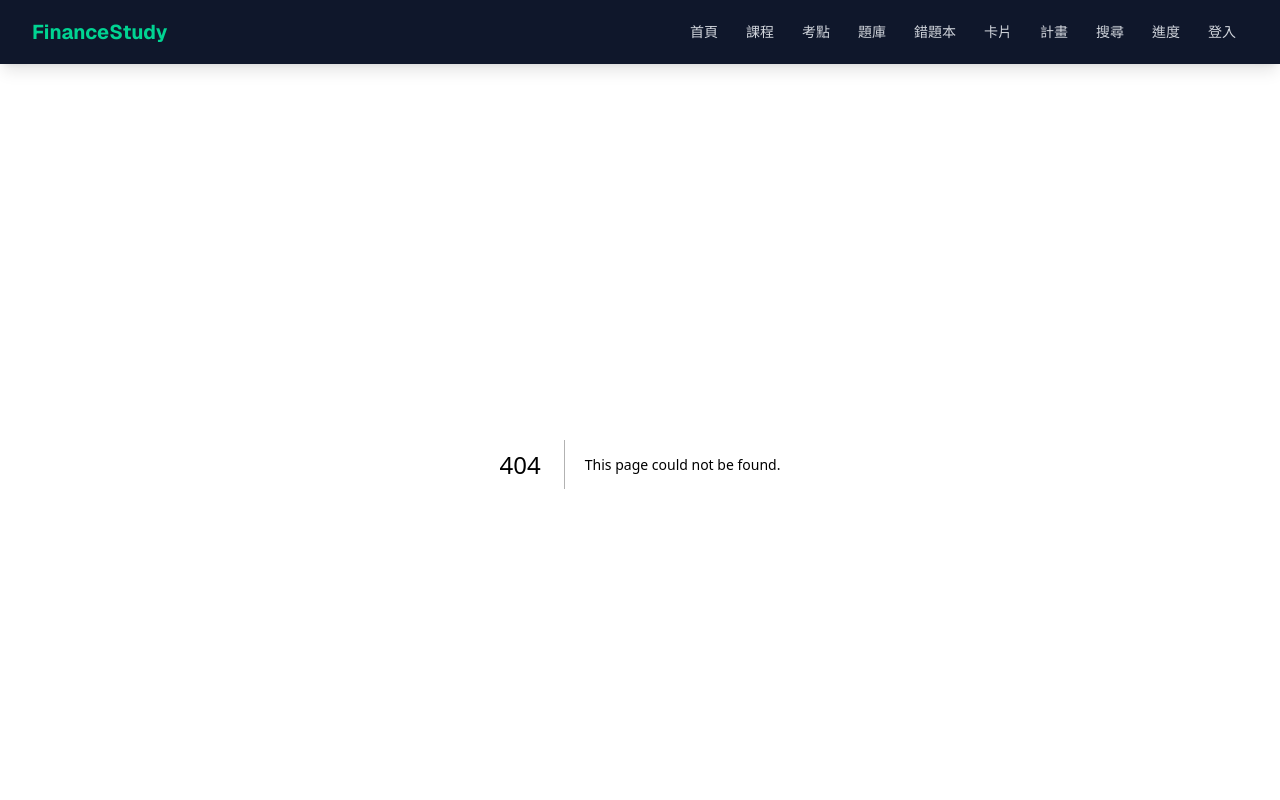
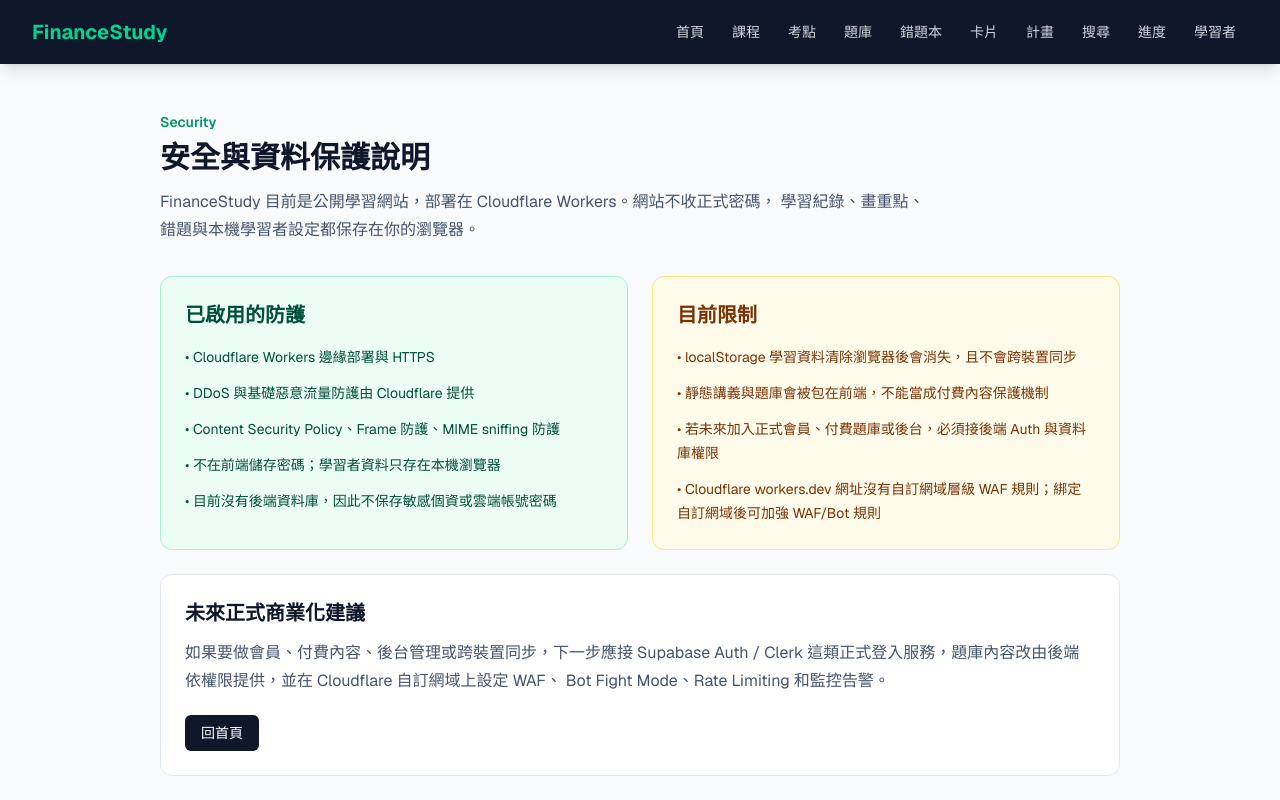
Before and after one commit to ykk820/finance-study, a Next.js app: page /security in a window 1280 px wide. Before the commit this address had no page. Shown: the top 800 px of the page. Built offline with nearby package versions, Linux system fonts and the light colour scheme.

Commit message:
Harden local learner mode and security headers

```diff
--- a/next.config.ts
+++ b/next.config.ts
@@ -1,7 +1,41 @@
 import type { NextConfig } from "next";
 
+const securityHeaders = [
+  {
+    key: "Content-Security-Policy",
+    value: [
+      "default-src 'self'",
+      "script-src 'self' 'unsafe-inline' 'unsafe-eval'",
+      "style-src 'self' 'unsafe-inline'",
+      "img-src 'self' data: blob:",
+      "font-src 'self' data:",
+      "connect-src 'self'",
+      "object-src 'none'",
+      "base-uri 'self'",
+      "form-action 'self'",
+      "frame-ancestors 'none'",
+      "upgrade-insecure-requests",
+    ].join("; "),
+  },
+  { key: "X-Frame-Options", value: "DENY" },
+  { key: "X-Content-Type-Options", value: "nosniff" },
+  { key: "Referrer-Policy", value: "strict-origin-when-cross-origin" },
+  {
+    key: "Permissions-Policy",
+    value: "camera=(), microphone=(), geolocation=(), payment=(), usb=(), interest-cohort=()",
+  },
+  { key: "Cross-Origin-Opener-Policy", value: "same-origin" },
+];
+
 const nextConfig: NextConfig = {
-  /* config options here */
+  async headers() {
+    return [
+      {
+        source: "/(.*)",
+        headers: securityHeaders,
+      },
+    ];
+  },
 };
 
 export default nextConfig;
--- a/src/app/auth/page.tsx
+++ b/src/app/auth/page.tsx
@@ -3,17 +3,13 @@
 import { useState } from "react";
 import { useRouter } from "next/navigation";
 import {
-  getUsers,
   logout,
-  saveUsers,
   setCurrentUser,
   useCurrentUser,
 } from "@/lib/auth";
 
 export default function AuthPage() {
-  const [isLogin, setIsLogin] = useState(true);
   const [email, setEmail] = useState("");
-  const [password, setPassword] = useState("");
   const [name, setName] = useState("");
   const [message, setMessage] = useState("");
   const currentUser = useCurrentUser();
@@ -22,38 +18,17 @@ export default function AuthPage() {
   const handleSubmit = (e: React.FormEvent) => {
     e.preventDefault();
 
-    if (isLogin) {
-      const users = getUsers();
-      const user = users.find(
-        (u) => u.email === email.trim() && u.password === password
-      );
-      if (user) {
-        setCurrentUser(user);
-        router.push("/");
-      } else {
-        setMessage("帳號或密碼錯誤");
-      }
-    } else {
-      if (!name || !email || !password) {
-        setMessage("請填寫所有欄位");
+    if (!name.trim() || !email.trim()) {
+      setMessage("請填寫姓名和 Email");
       return;
     }
-      const users = getUsers();
-      if (users.find((u) => u.email === email.trim())) {
-        setMessage("此 Email 已被註冊");
-        return;
-      }
-      const newUser = {
+
+    setCurrentUser({
       name: name.trim(),
       email: email.trim(),
-        password,
       createdAt: Date.now(),
-      };
-      users.push(newUser);
-      saveUsers(users);
-      setCurrentUser(newUser);
+    });
     router.push("/");
-    }
   };
 
   if (currentUser) {
@@ -92,11 +67,13 @@ export default function AuthPage() {
     <div className="max-w-md mx-auto px-4 py-16">
       <div className="bg-white rounded-xl border shadow-sm p-8">
         <h1 className="text-2xl font-bold text-slate-900 text-center mb-6">
-          {isLogin ? "登入" : "註冊"}
+          本機學習者設定
         </h1>
+        <div className="mb-6 rounded-lg border border-blue-200 bg-blue-50 p-4 text-sm leading-6 text-blue-800">
+          這不是雲端帳號系統，不會儲存密碼。姓名與 Email 只保存在你的瀏覽器，用來顯示學習者名稱。
+        </div>
 
         <form onSubmit={handleSubmit} className="space-y-4">
-          {!isLogin && (
           <div>
             <label className="block text-sm font-medium text-slate-700 mb-1">
               姓名
@@ -109,7 +86,6 @@ export default function AuthPage() {
               placeholder="你的姓名"
             />
           </div>
-          )}
 
           <div>
             <label className="block text-sm font-medium text-slate-700 mb-1">
@@ -124,19 +100,6 @@ export default function AuthPage() {
             />
           </div>
 
-          <div>
-            <label className="block text-sm font-medium text-slate-700 mb-1">
-              密碼
-            </label>
-            <input
-              type="password"
-              value={password}
-              onChange={(e) => setPassword(e.target.value)}
-              className="w-full px-4 py-2 border border-slate-300 rounded-md focus:outline-none focus:ring-2 focus:ring-emerald-500"
-              placeholder="••••••••"
-            />
-          </div>
-
           {message && (
             <p className="text-sm text-red-600">{message}</p>
           )}
@@ -145,22 +108,9 @@ export default function AuthPage() {
             type="submit"
             className="w-full py-3 bg-emerald-600 text-white rounded-md font-medium hover:bg-emerald-700 transition-colors"
           >
-            {isLogin ? "登入" : "註冊"}
+            儲存本機設定
           </button>
         </form>
-
-        <p className="mt-6 text-center text-sm text-slate-600">
-          {isLogin ? "還沒有帳號？" : "已經有帳號了？"}
-          <button
-            onClick={() => {
-              setIsLogin(!isLogin);
-              setMessage("");
-            }}
-            className="ml-1 text-emerald-600 font-medium hover:text-emerald-700"
-          >
-            {isLogin ? "立即註冊" : "登入"}
-          </button>
-        </p>
       </div>
     </div>
   );
--- a/src/app/layout.tsx
+++ b/src/app/layout.tsx
@@ -37,7 +37,10 @@ export default function RootLayout({
               <p className="font-semibold text-white">FinanceStudy</p>
               <p>金融證照備考儀表板｜CFA、高業、初業、FRM</p>
             </div>
-            <p>© 2026 FinanceStudy. Built for focused preparation.</p>
+            <div className="flex flex-wrap items-center gap-3">
+              <a href="/security" className="hover:text-white">安全說明</a>
+              <p>© 2026 FinanceStudy. Built for focused preparation.</p>
+            </div>
           </div>
         </footer>
       </body>
--- /dev/null
+++ b/src/app/security/page.tsx
@@ -0,0 +1,66 @@
+import Link from "next/link";
+
+const protections = [
+  "Cloudflare Workers 邊緣部署與 HTTPS",
+  "DDoS 與基礎惡意流量防護由 Cloudflare 提供",
+  "Content Security Policy、Frame 防護、MIME sniffing 防護",
+  "不在前端儲存密碼；學習者資料只存在本機瀏覽器",
+  "目前沒有後端資料庫，因此不保存敏感個資或雲端帳號密碼",
+];
+
+const limits = [
+  "localStorage 學習資料清除瀏覽器後會消失，且不會跨裝置同步",
+  "靜態講義與題庫會被包在前端，不能當成付費內容保護機制",
+  "若未來加入正式會員、付費題庫或後台，必須接後端 Auth 與資料庫權限",
+  "Cloudflare workers.dev 網址沒有自訂網域層級 WAF 規則；綁定自訂網域後可加強 WAF/Bot 規則",
+];
+
+export default function SecurityPage() {
+  return (
+    <div className="max-w-5xl mx-auto px-4 sm:px-6 lg:px-8 py-12">
+      <div className="mb-8">
+        <p className="text-sm font-semibold text-emerald-600 mb-2">Security</p>
+        <h1 className="text-3xl font-bold text-slate-900">安全與資料保護說明</h1>
+        <p className="mt-3 max-w-3xl leading-7 text-slate-600">
+          FinanceStudy 目前是公開學習網站，部署在 Cloudflare Workers。網站不收正式密碼，
+          學習紀錄、畫重點、錯題與本機學習者設定都保存在你的瀏覽器。
+        </p>
+      </div>
+
+      <div className="grid grid-cols-1 md:grid-cols-2 gap-6">
+        <section className="rounded-xl border border-emerald-200 bg-emerald-50 p-6">
+          <h2 className="text-xl font-semibold text-emerald-900 mb-4">已啟用的防護</h2>
+          <ul className="space-y-3 text-sm leading-6 text-emerald-900">
+            {protections.map((item) => (
+              <li key={item}>• {item}</li>
+            ))}
+          </ul>
+        </section>
+
+        <section className="rounded-xl border border-amber-200 bg-amber-50 p-6">
+          <h2 className="text-xl font-semibold text-amber-900 mb-4">目前限制</h2>
+          <ul className="space-y-3 text-sm leading-6 text-amber-900">
+            {limits.map((item) => (
+              <li key={item}>• {item}</li>
+            ))}
+          </ul>
+        </section>
+      </div>
+
+      <section className="mt-6 rounded-xl border border-slate-200 bg-white p-6">
+        <h2 className="text-xl font-semibold text-slate-900 mb-3">未來正式商業化建議</h2>
+        <p className="leading-7 text-slate-600">
+          如果要做會員、付費內容、後台管理或跨裝置同步，下一步應接 Supabase Auth / Clerk
+          這類正式登入服務，題庫內容改由後端依權限提供，並在 Cloudflare 自訂網域上設定 WAF、
+          Bot Fight Mode、Rate Limiting 和監控告警。
+        </p>
+        <Link
+          href="/"
+          className="mt-5 inline-block rounded-md bg-slate-900 px-4 py-2 text-sm font-medium text-white hover:bg-slate-700"
+        >
+          回首頁
+        </Link>
+      </section>
+    </div>
+  );
+}
--- a/src/components/Navbar.tsx
+++ b/src/components/Navbar.tsx
@@ -66,7 +66,7 @@ export default function Navbar() {
               : "text-gray-300 hover:bg-slate-700 hover:text-white"
           }`}
         >
-          登入
+          學習者
         </Link>
       )}
     </>
--- a/src/lib/auth.ts
+++ b/src/lib/auth.ts
@@ -5,30 +5,15 @@ import { useMemo, useSyncExternalStore } from "react";
 export type StoredUser = {
   name: string;
   email: string;
-  password: string;
   createdAt: number;
 };
 
-const USERS_KEY = "finance-users";
 const CURRENT_USER_KEY = "finance-current-user";
+const LEGACY_USERS_KEY = "finance-users";
 const AUTH_CHANGE_EVENT = "finance-auth-change";
 
 function emitAuthChange() {
   window.dispatchEvent(new Event(AUTH_CHANGE_EVENT));
-}
-
-export function getUsers(): StoredUser[] {
-  if (typeof window === "undefined") return [];
-
-  try {
-    return JSON.parse(localStorage.getItem(USERS_KEY) || "[]");
-  } catch {
-    return [];
-  }
-}
-
-export function saveUsers(users: StoredUser[]) {
-  localStorage.setItem(USERS_KEY, JSON.stringify(users));
 }
 
 export function getCurrentUser(): StoredUser | null {
@@ -48,7 +33,13 @@ function getCurrentUserSnapshot() {
 }
 
 export function setCurrentUser(user: StoredUser) {
-  localStorage.setItem(CURRENT_USER_KEY, JSON.stringify(user));
+  const safeUser: StoredUser = {
+    name: user.name,
+    email: user.email,
+    createdAt: user.createdAt,
+  };
+  localStorage.setItem(CURRENT_USER_KEY, JSON.stringify(safeUser));
+  localStorage.removeItem(LEGACY_USERS_KEY);
   emitAuthChange();
 }
 
```
Also changed, not shown: 2 other files (tests, documents, lock files or other folders). Lines whose indentation alone changed are shown as unchanged.
